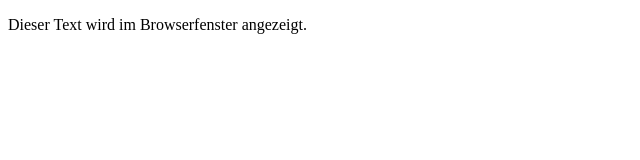
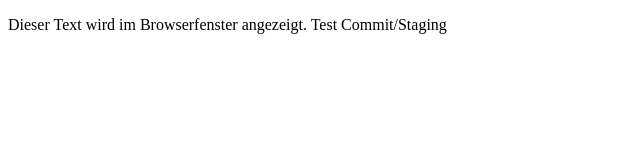
Before and after one commit to OliverMuehlbauer/git_repo_1, a plain HTML site: page index.html in a window 1280 px wide. Shown: the whole page, without its empty margins (0-640 px from the left). Drawn offline with Linux system fonts and the light colour scheme.

Commit message:
Initial Commit again

```diff
--- a/index.html
+++ b/index.html
@@ -6,6 +6,6 @@
     <title>Beschreibung der Seite (erscheint in der Titelzeile des Browsers)</title>
   </head>
   <body>
-    <p>Dieser Text wird im Browserfenster angezeigt.</p>
+    <p>Dieser Text wird im Browserfenster angezeigt. Test Commit/Staging</p>
   </body>
 </html>
```
